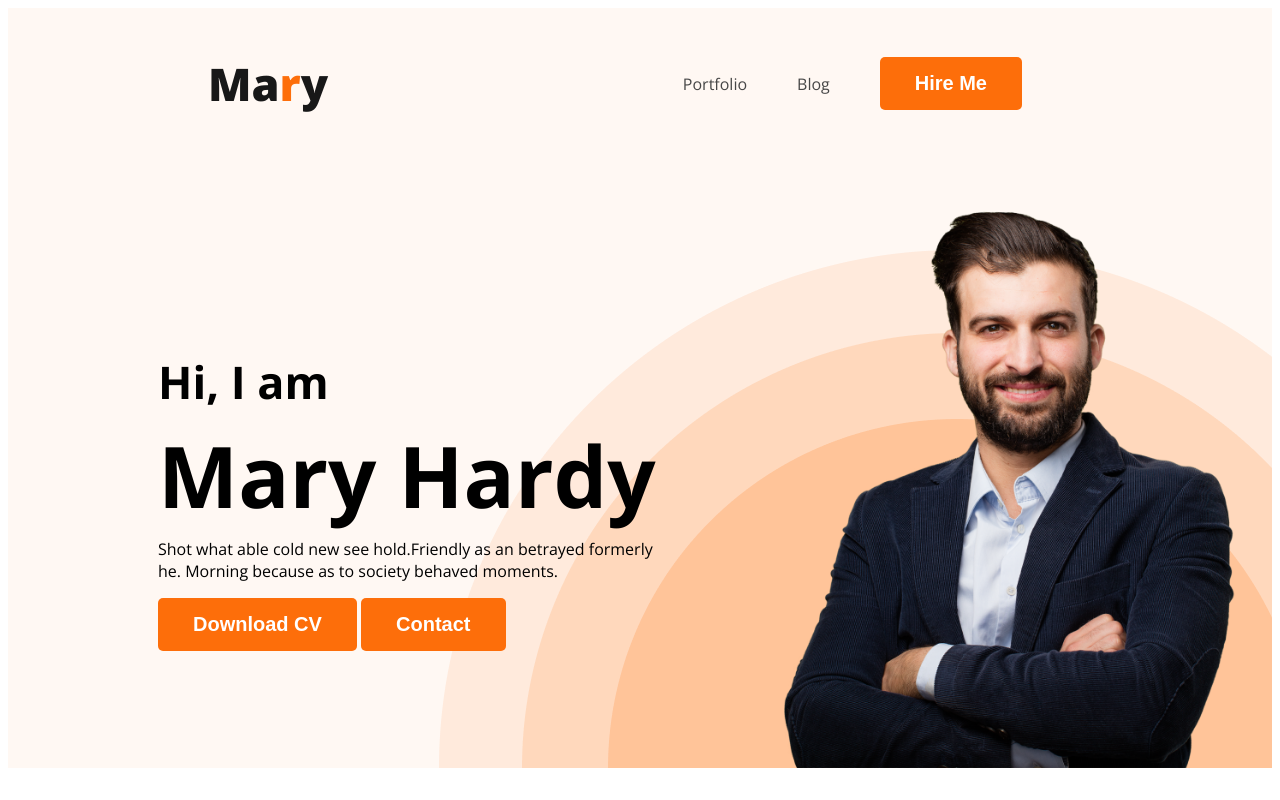
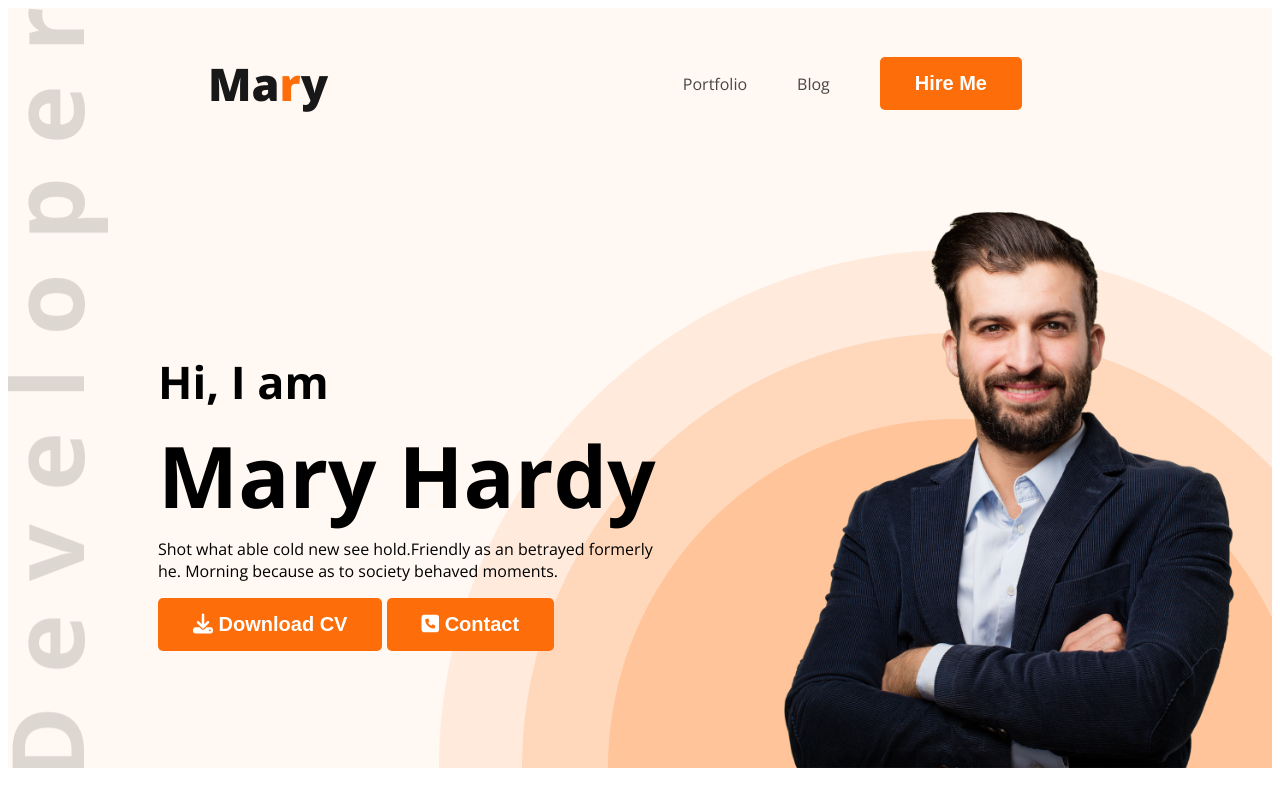
Before and after one commit to khaled0915/web-developer-portfolio, a plain HTML site: page index.html in a window 1280 px wide. Shown: the top 800 px of the page. Drawn offline with nearby package versions, Linux system fonts and the light colour scheme.

Commit message:
icon added and complete the portfolio

```diff
--- a/index.html
+++ b/index.html
@@ -8,6 +8,7 @@
 <link rel="preconnect" href="https://fonts.gstatic.com" crossorigin>
 <link href="https://fonts.googleapis.com/css2?family=Open+Sans:wght@400;700;800&display=swap" rel="stylesheet">
     <link rel="stylesheet" href="styles/portfolio.css">
+    <script src="https://kit.fontawesome.com/aaca9573cc.js" crossorigin="anonymous"></script>
 </head>
 <body>
     <header class="header">
@@ -25,8 +26,8 @@
         <h3 class="banner-greeting">  Hi, I  am </h3>
     <h1 class="banner-title">Mary Hardy</h1>
     <p class="banner-description">Shot what able cold new see hold.Friendly as an betrayed formerly he. Morning because as to society behaved moments.</p>
-    <button class="btn-primary">Download CV</button>
-    <button class="btn-primary">Contact</button>
+    <button class="btn-primary"> <i class="fa-solid fa-download"></i> Download CV</button>
+    <button class="btn-primary"> <i class="fa-solid fa-square-phone"></i> Contact</button>
     </div>
     <img class="pro-pic" src="./images/hardy.png" alt="">
 
@@ -164,7 +165,7 @@
 </div>
 <div class="download-cv">
     <button class="btn-primary">
-        Download CV
+        <i class="fa-solid fa-download"></i>  Download CV
     </button>
 </div>
 
--- a/styles/portfolio.css
+++ b/styles/portfolio.css
@@ -78,9 +78,9 @@ nav a {
 
 .header {
     background-color: #FFF8F3;
-    background-image: url('../images/header_bg.png');
+    background-image: url('../images/header_bg.png'),url("../images/developer.png");
     background-repeat: no-repeat;
-    background-position: bottom right;
+    background-position: bottom right , top left ;
 }
 
 .banner {
```
